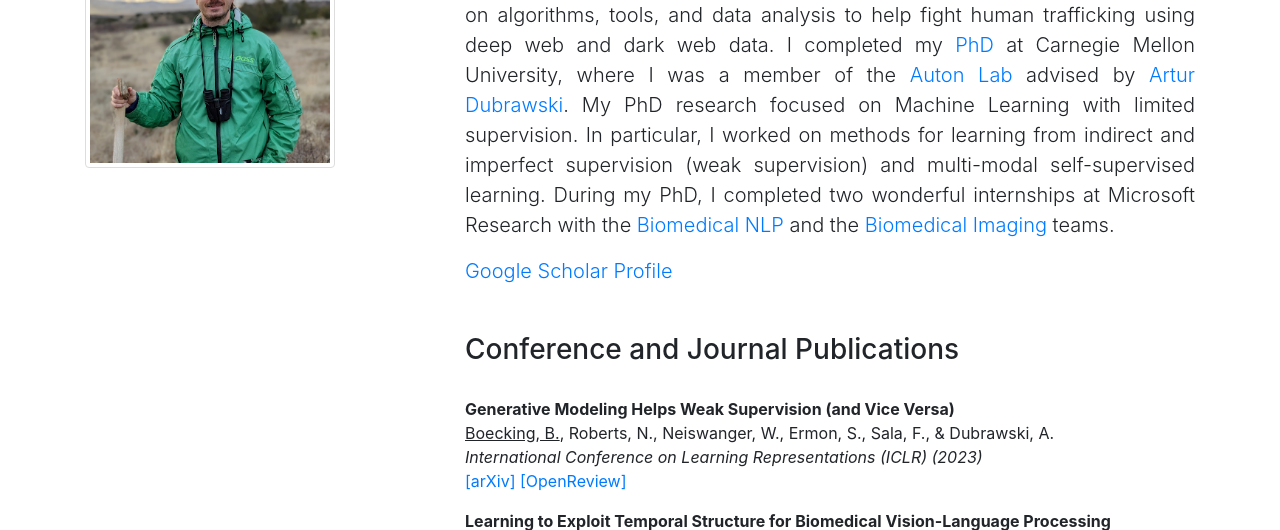
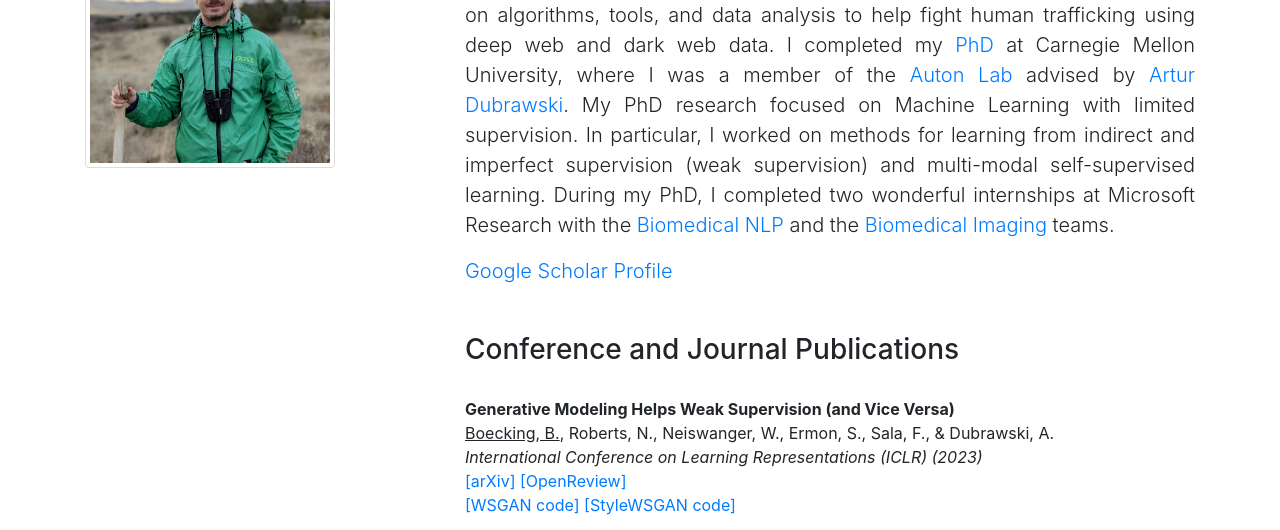
Before and after one commit to benbo/benbo.github.io, a website: page index.html in a window 1280 px wide. Shown: the part 186-716 px from the top of the page. Drawn offline with Linux system fonts and the light colour scheme.

Commit message:
Update index.html
Add code links for WSGAN

```diff
--- a/index.html
+++ b/index.html
@@ -68,7 +68,9 @@
                     <br>
                     <i>International Conference on Learning Representations (ICLR) (2023)</i> <br>
                     <a class="" href="https://arxiv.org/abs/2203.12023">[arXiv]</a>
-                    <a class="" href="https://openreview.net/forum?id=3OaBBATwsvP">[OpenReview]</a>
+                    <a class="" href="https://openreview.net/forum?id=3OaBBATwsvP">[OpenReview]</a><br>
+                    <a class="" href="https://github.com/benbo/WSGAN-paper">[WSGAN code]</a>
+                    <a class="" href="https://github.com/benbo/stylewsgan">[StyleWSGAN code]</a>
                 </p>
                 <p class="">
                     <b>Learning to Exploit Temporal Structure for Biomedical Vision-Language Processing</b><br>
```
